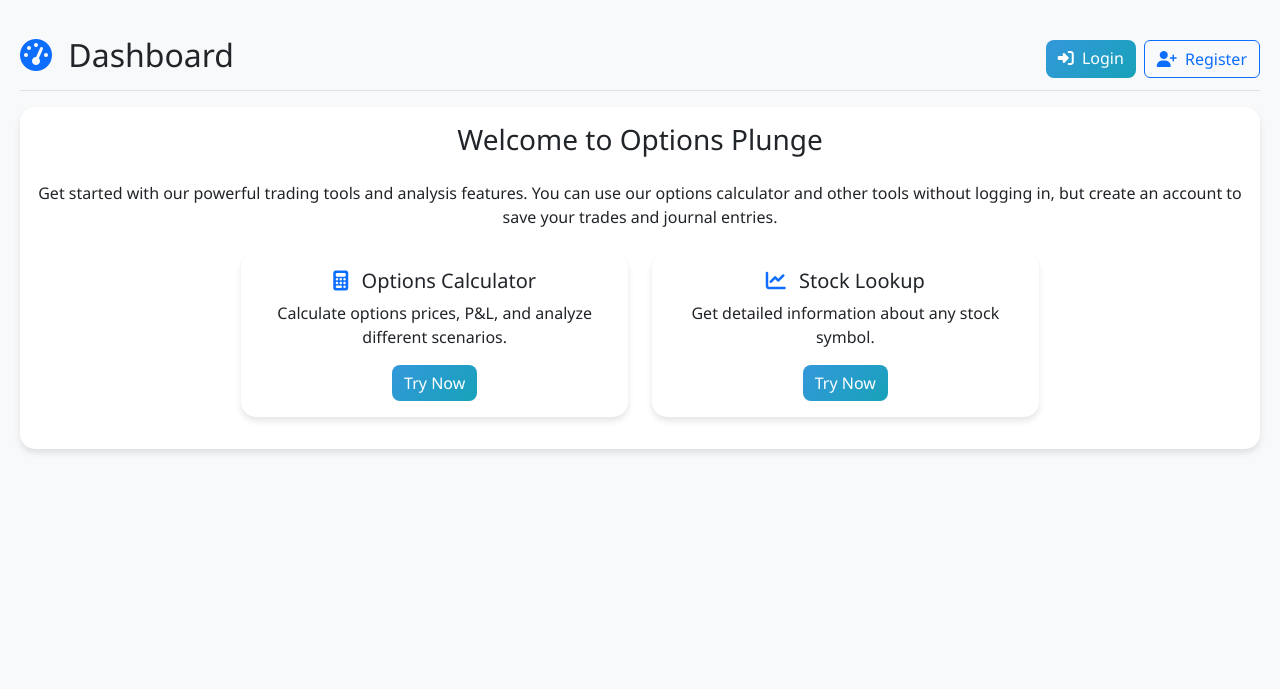
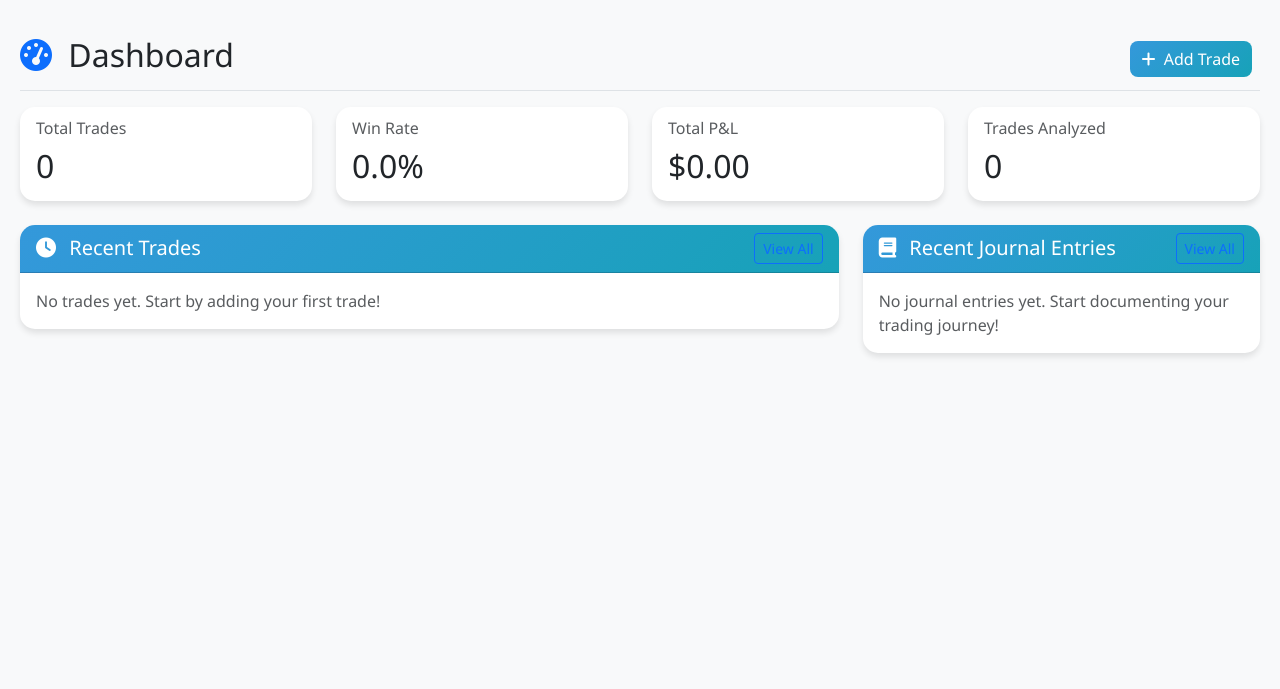
Before and after one commit to Artbeatcap/trading-app-troubleshoot, a Flask app: page /dashboard in a window 1280 px wide. Shown: the top 689 px of the page. Run offline with Flask 3, Linux system fonts and the light colour scheme; data that the repository does not hold is empty; some libraries are stand-ins or nearby versions.

Commit message:
Show dashboard data to guests

```diff
--- a/app.py
+++ b/app.py
@@ -512,12 +512,38 @@ def dashboard():
             today_journal=today_journal,
         )
     else:
-        # Show basic dashboard for non-logged in users
+        # Show aggregate stats for guests using all available trades
+        recent_trades = (
+            Trade.query.order_by(Trade.entry_date.desc()).limit(10).all()
+        )
+
+        closed_trades = Trade.query.filter(Trade.exit_price.isnot(None)).all()
+        win_rate = (
+            len([t for t in closed_trades if t.profit_loss and t.profit_loss > 0])
+            / len(closed_trades) * 100
+            if closed_trades
+            else 0
+        )
+        total_pnl = sum(t.profit_loss for t in closed_trades if t.profit_loss)
+
+        stats = {
+            "total_trades": Trade.query.count(),
+            "win_rate": win_rate,
+            "total_pnl": total_pnl,
+            "trades_analyzed": Trade.query.filter_by(is_analyzed=True).count(),
+        }
+
+        recent_journals = (
+            TradingJournal.query.order_by(TradingJournal.journal_date.desc())
+            .limit(5)
+            .all()
+        )
+
         return render_template(
             "dashboard.html",
-            recent_trades=None,
-            stats=None,
-            recent_journals=None,
+            recent_trades=recent_trades,
+            stats=stats,
+            recent_journals=recent_journals,
             today_journal=None,
         )
 
--- a/templates/dashboard.html
+++ b/templates/dashboard.html
@@ -9,31 +9,18 @@
         Dashboard
     </h1>
     <div class="btn-toolbar mb-2 mb-md-0">
-        {% if current_user.is_authenticated %}
         <a href="{{ url_for('add_trade') }}" class="btn btn-primary me-2">
             <i class="fas fa-plus me-1"></i>
             Add Trade
         </a>
-        {% if not today_journal %}
+        {% if current_user.is_authenticated and not today_journal %}
         <a href="{{ url_for('add_edit_journal') }}" class="btn btn-outline-primary">
             <i class="fas fa-book me-1"></i>
             Today's Journal
         </a>
         {% endif %}
-        {% else %}
-        <a href="{{ url_for('login') }}" class="btn btn-primary me-2">
-            <i class="fas fa-sign-in-alt me-1"></i>
-            Login
-        </a>
-        <a href="{{ url_for('register') }}" class="btn btn-outline-primary">
-            <i class="fas fa-user-plus me-1"></i>
-            Register
-        </a>
-        {% endif %}
     </div>
 </div>
-
-{% if current_user.is_authenticated %}
 <!-- Quick Stats -->
 <div class="row g-4 mb-4">
     <div class="col-md-3">
@@ -197,45 +184,4 @@
         </ul>
     </div>
 </div>
-{% else %}
-<!-- Welcome Message for Non-Logged In Users -->
-<div class="row">
-    <div class="col-12">
-        <div class="card">
-            <div class="card-body text-center">
-                <h3 class="card-title mb-4">Welcome to Options Plunge</h3>
-                <p class="card-text mb-4">
-                    Get started with our powerful trading tools and analysis features. You can use our options calculator and other tools without logging in, but create an account to save your trades and journal entries.
-                </p>
-                <div class="row justify-content-center">
-                    <div class="col-md-4">
-                        <div class="card mb-3">
-                            <div class="card-body">
-                                <h5 class="card-title">
-                                    <i class="fas fa-calculator text-primary me-2"></i>
-                                    Options Calculator
-                                </h5>
-                                <p class="card-text">Calculate options prices, P&L, and analyze different scenarios.</p>
-                                <a href="{{ url_for('options_calculator') }}" class="btn btn-primary">Try Now</a>
-                            </div>
-                        </div>
-                    </div>
-                    <div class="col-md-4">
-                        <div class="card mb-3">
-                            <div class="card-body">
-                                <h5 class="card-title">
-                                    <i class="fas fa-chart-line text-primary me-2"></i>
-                                    Stock Lookup
-                                </h5>
-                                <p class="card-text">Get detailed information about any stock symbol.</p>
-                                <a href="{{ url_for('stock_lookup') }}" class="btn btn-primary">Try Now</a>
-                            </div>
-                        </div>
-                    </div>
-                </div>
-            </div>
-        </div>
-    </div>
-</div>
-{% endif %}
 {% endblock %}
```
